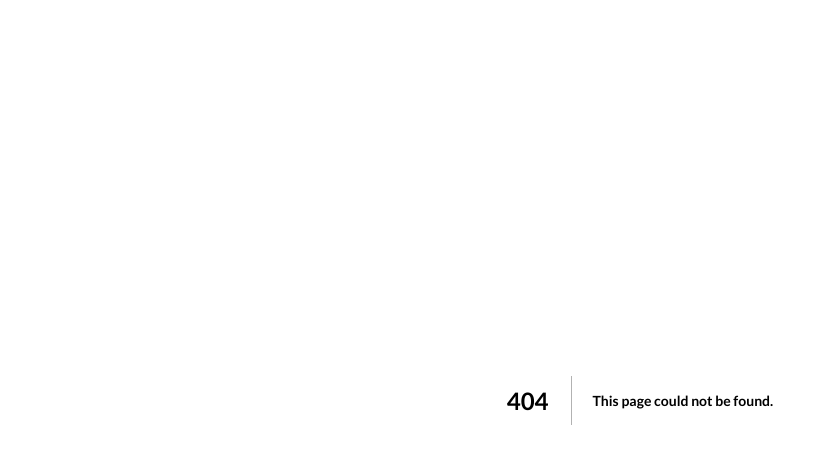
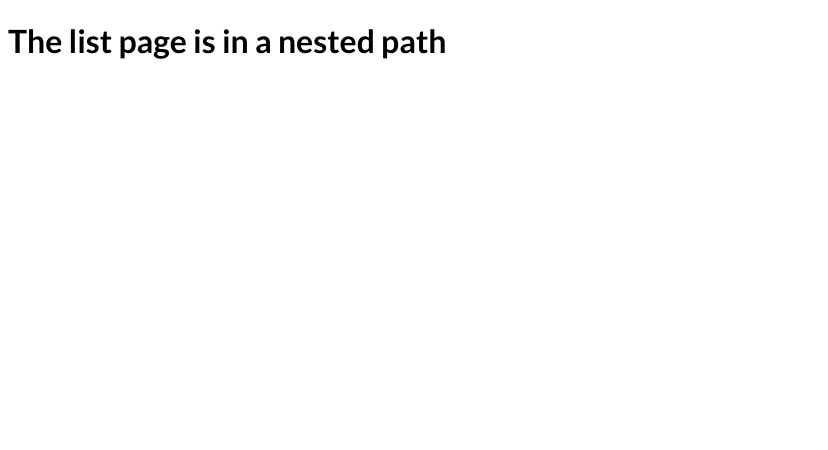
Before and after one commit to mahoonio/nextjs-course, a Next.js app: page /portfolio/list in a window 1280 px wide. Before the commit this address had no page. Shown: the top 450 px of the page, without its empty margins (0-828 px from the left). Built offline with nearby package versions, Linux system fonts and the light colour scheme.

Commit message:
nested routes and folder routes structure

```diff
--- /dev/null
+++ b/pages/portfolio/list.js
@@ -0,0 +1,9 @@
+const ListPage = () => {
+  return (
+    <div>
+      <h1>The list page is in a nested path</h1>
+    </div>
+  );
+};
+
+export default ListPage;
```
Also changed, not shown: pages/portfolio/index.js (added, +9 -0 lines).
